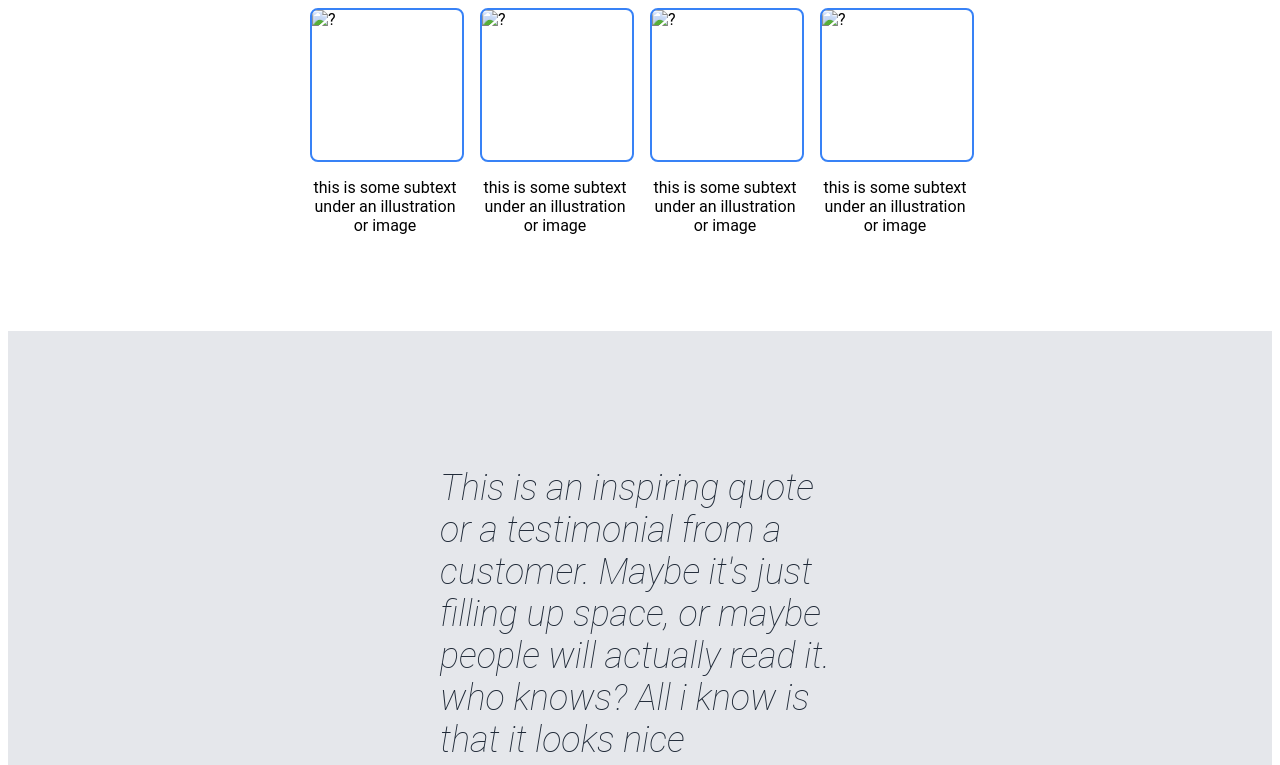
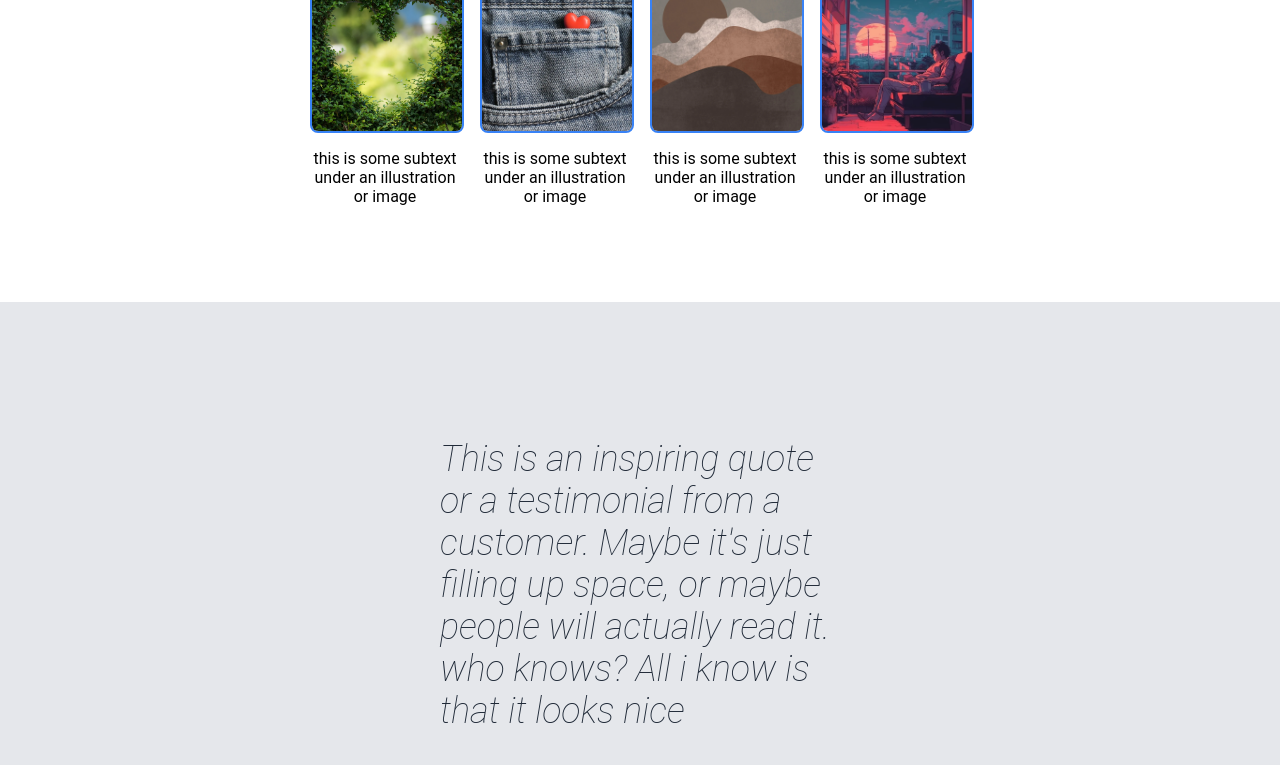
Before and after one commit to med-ctrl/landing-project, a plain HTML site: page index.html in a window 1280 px wide. Shown: the part 614-1379 px from the top of the page. Drawn offline with Linux system fonts and the light colour scheme.

Commit message:
style footer adn add images

```diff
--- a/css/styles.css
+++ b/css/styles.css
@@ -2,6 +2,7 @@ body{
     font-family: 'Roboto', sans-serif;
     display: flex;
     flex-direction: column;
+    margin: 0px;
 }
 .header {
     background-color: #1F2937;
@@ -161,3 +162,17 @@ body{
 .blue-box p {
     color: #E5E7EB;
 }
+
+
+.footer {
+    display :flex ;
+    justify-content: center;
+    align-items: center;
+    background-color: #1F2937;
+    color: #F9FAF8;
+    margin: 0px;
+    padding: 40px;
+}
+img {
+    object-fit: cover;
+}
--- a/index.html
+++ b/index.html
@@ -23,7 +23,7 @@
                 <button>Sign up</button>
             </div>
             <img
-                src="?"
+                src="./images/photography-8486085_1280.webp"
                 alt="this is a placeholder for an image">
         </div>
     </div>
@@ -32,26 +32,26 @@
         <div class="image-box">
             <div class="box">
             <img
-                src="?"
-                alt="?">
+                src="./images/heart-1192662_1280.jpg"
+                alt="heart">
             <p>this is some subtext under an illustration or image</p>
             </div>
             <div class="box">
             <img
-                src="?"
-                alt="?">
+                src="./images/jeans-8170757_1280.jpg"
+                alt="jeans">
             <p>this is some subtext under an illustration or image</p>
             </div>
             <div class="box">
             <img
-                src="?"
-                alt="?">
+                src="./images/mountains-8201132_1280.webp"
+                alt="mountain">
             <p>this is some subtext under an illustration or image</p>
             </div>
             <div class="box">
             <img
-                src="?"
-                alt="?">
+                src="./images/ai-generated-8075768_640.webp"
+                alt="photo">
             <p>this is some subtext under an illustration or image</p>
             </div>
         </div>
```
Also changed, not shown: images/ai-generated-8075768_640.webp (added), images/heart-1192662_1280.jpg (added), images/jeans-8170757_1280.jpg (added), images/mountains-8201132_1280.webp (added), images/photography-8486085_1280.webp (added).
